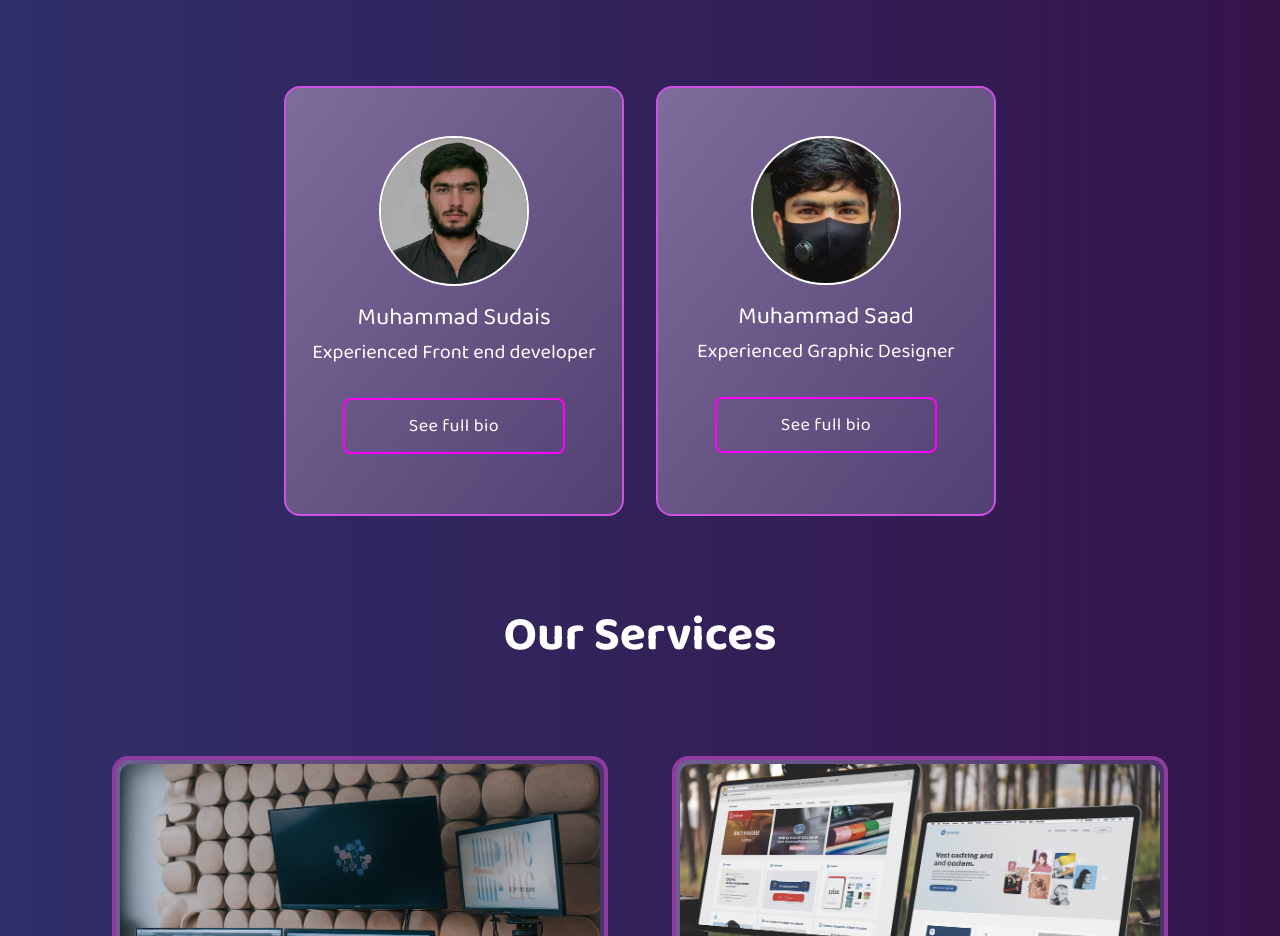
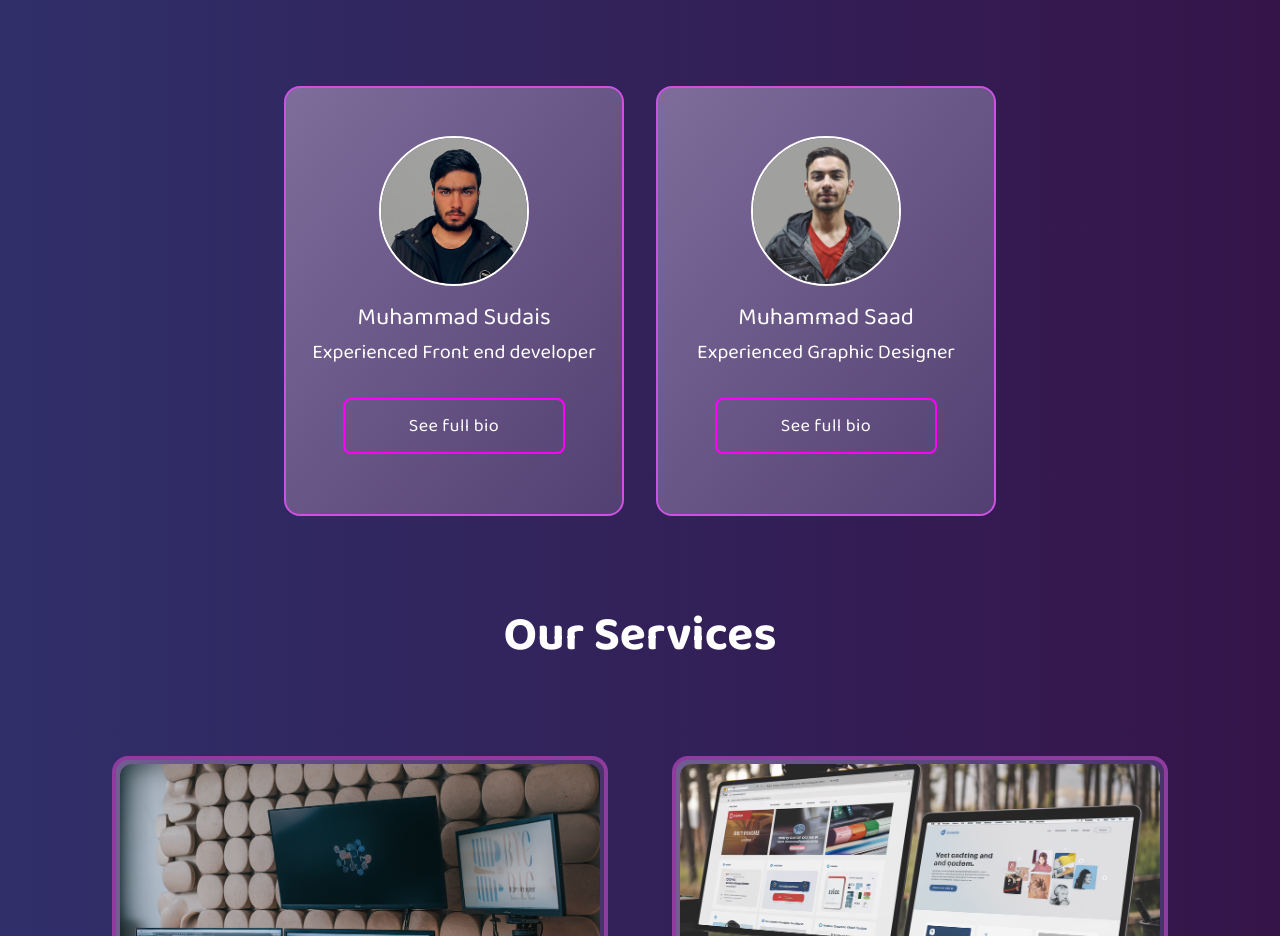
Before and after one commit to Sudais376/techdesigners, a React (Create React App) app: page / in a window 1280 px wide. Shown: the part 1300-2236 px from the top of the page. Built offline with nearby package versions, Linux system fonts and the light colour scheme.

Commit message:
Add files via upload

```diff
--- a/src/components/Bio.js
+++ b/src/components/Bio.js
@@ -75,10 +75,10 @@ const Bio = () => {
             <div data-aos="fade-up" className="flex justify-center items-center">
               <img
                 className="rounded-full border-2 border-white cursor-pointer "
-                src="/assets/front end developer.png"
+                src="/assets/m-Sudais.png"
                 width={150}
                 alt="Muhammad Sudais"
-                onClick={() => openModal("/assets/front end developer.png")}
+                onClick={() => openModal("/assets/m-Sudais.png")}
               />
             </div>
             <div data-aos="fade-up ">
@@ -116,10 +116,10 @@ const Bio = () => {
             <div data-aos="fade-up" className="flex justify-center items-center">
               <img
                 className="rounded-full border-2 border-white cursor-pointer "
-                src="/assets/graphic designer.png"
+                src="/assets/m-Saad.png"
                 width={150}
                 alt="Muhammad Saad"
-                onClick={() => openModal("/assets/graphic designer.png")}
+                onClick={() => openModal("/assets/m-Saad.png")}
               />
             </div>
             <span
```
Also changed, not shown: public/assets/m-Saad.png (added), public/assets/m-Sudais.png (added).
